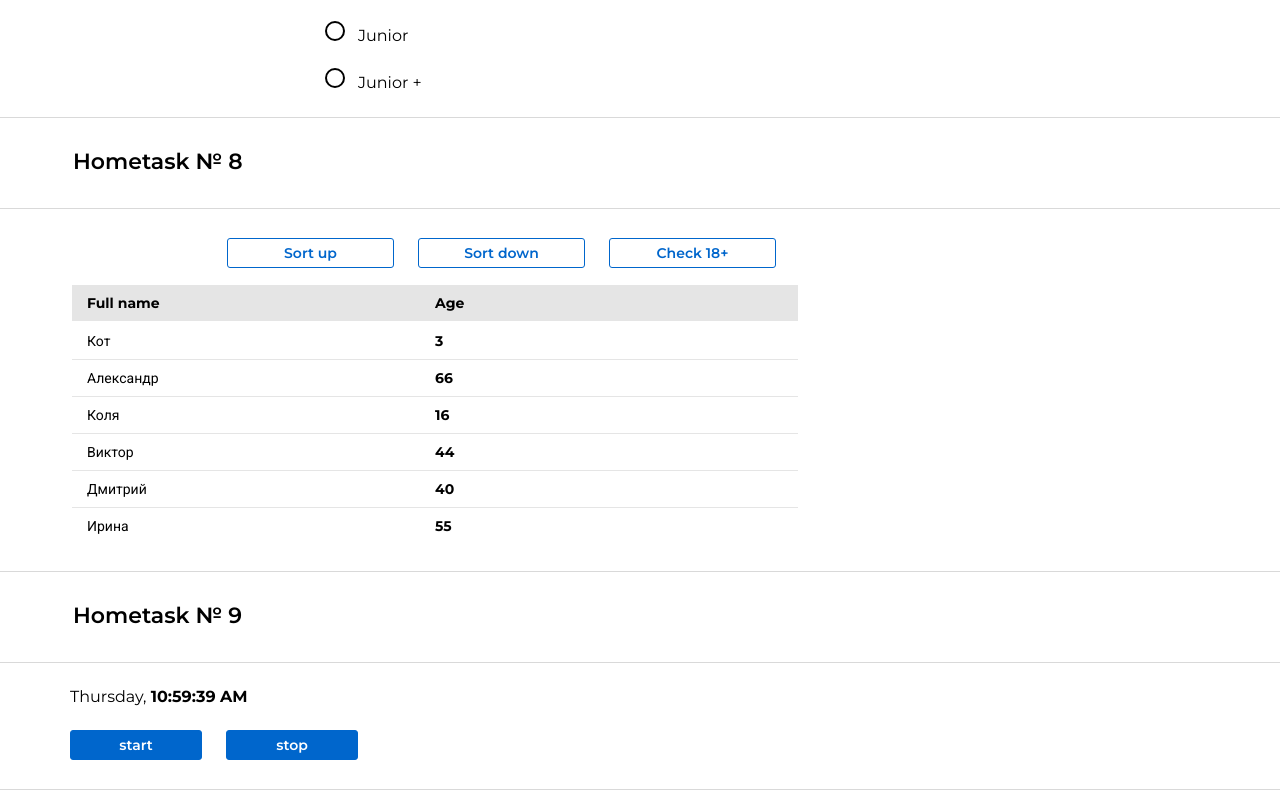
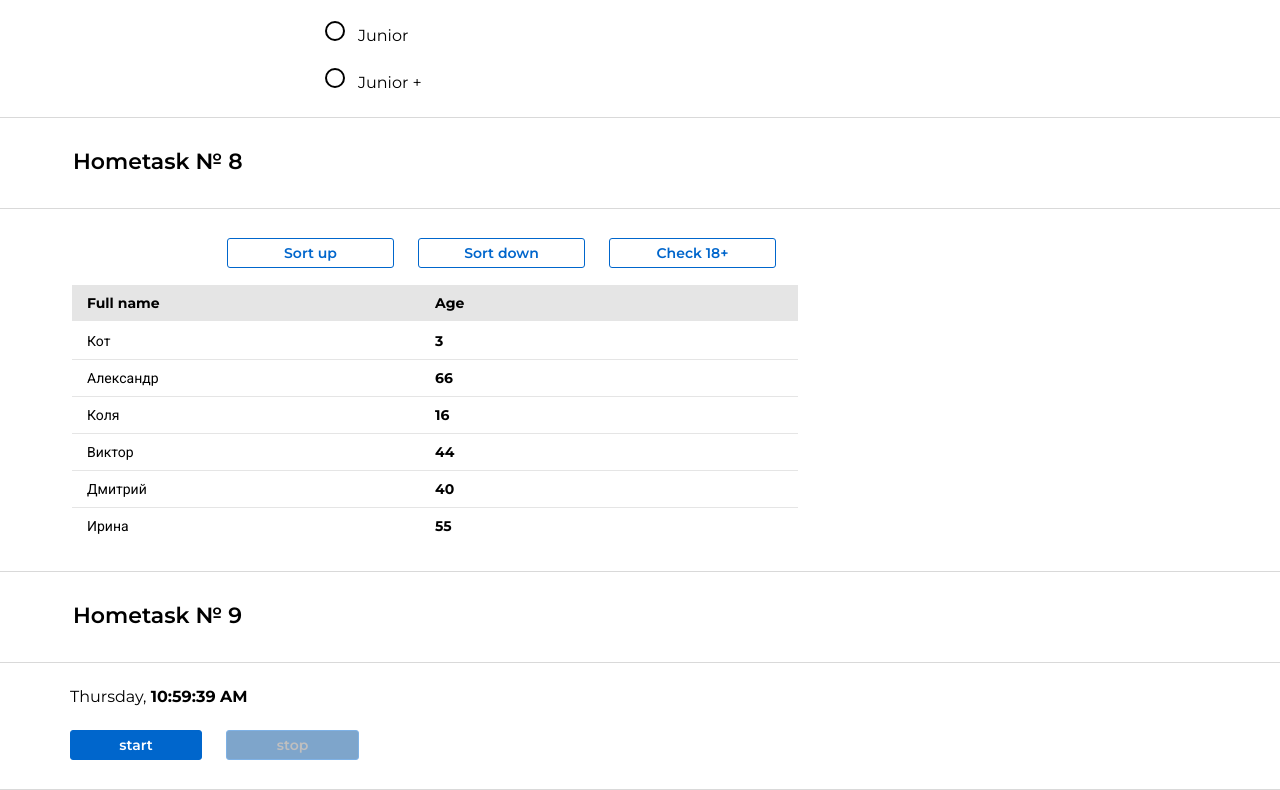
Before and after one commit to Karpenko21/my-homework, a React (Create React App) app: page /#/junior in a window 1280 px wide. Shown: the part 463-1253 px from the top of the page. Built offline with nearby package versions, Linux system fonts and the light colour scheme.

Commit message:
hw9 part4

```diff
--- a/src/s2-homeworks/hw09/Clock.tsx
+++ b/src/s2-homeworks/hw09/Clock.tsx
@@ -15,12 +15,15 @@ function Clock() {
             setDate(new Date(restoreState('hw9-date', Date.now())))
         }, 1000)
         setTimerId(id)
+        console.log(timerId)
         // пишут студенты // запустить часы (должно отображаться реальное время, а не +1)
         // сохранить ид таймера (https://learn.javascript.ru/settimeout-setinterval#setinterval)
     }
 
     const stop = () => {
         clearInterval(timerId)
+        setTimerId(undefined)
+        console.log(timerId)
         // пишут студенты // поставить часы на паузу, обнулить ид таймера (timerId <- undefined)
     }
 
@@ -75,14 +78,14 @@ function Clock() {
             <div className={s.buttonsContainer}>
                 <SuperButton
                     id={'hw9-button-start'}
-                    disabled={false} // пишут студенты // задизэйблить если таймер запущен
+                    disabled={!!timerId} // пишут студенты // задизэйблить если таймер запущен
                     onClick={start}
                 >
                     start
                 </SuperButton>
                 <SuperButton
                     id={'hw9-button-stop'}
-                    disabled={false} // пишут студенты // задизэйблить если таймер не запущен
+                    disabled={!timerId} // пишут студенты // задизэйблить если таймер не запущен
                     onClick={stop}
                 >
                     stop
```
